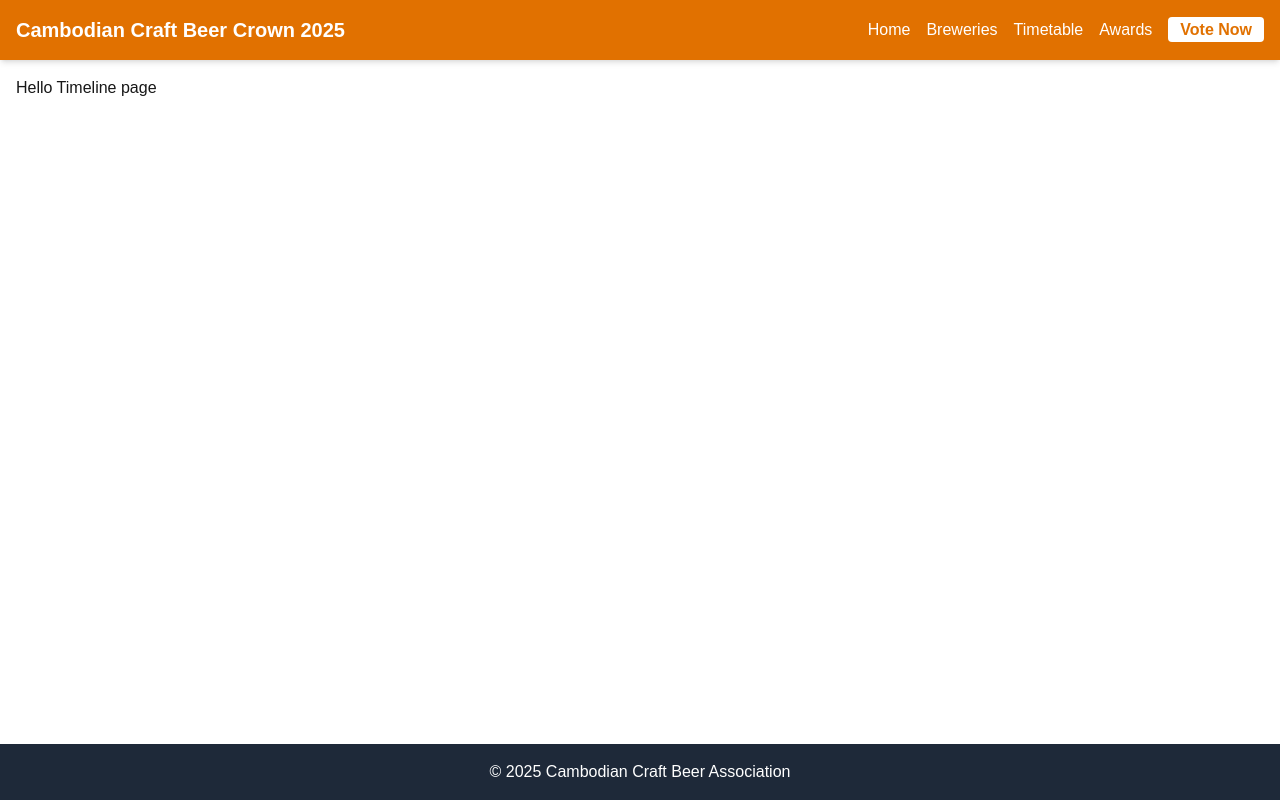
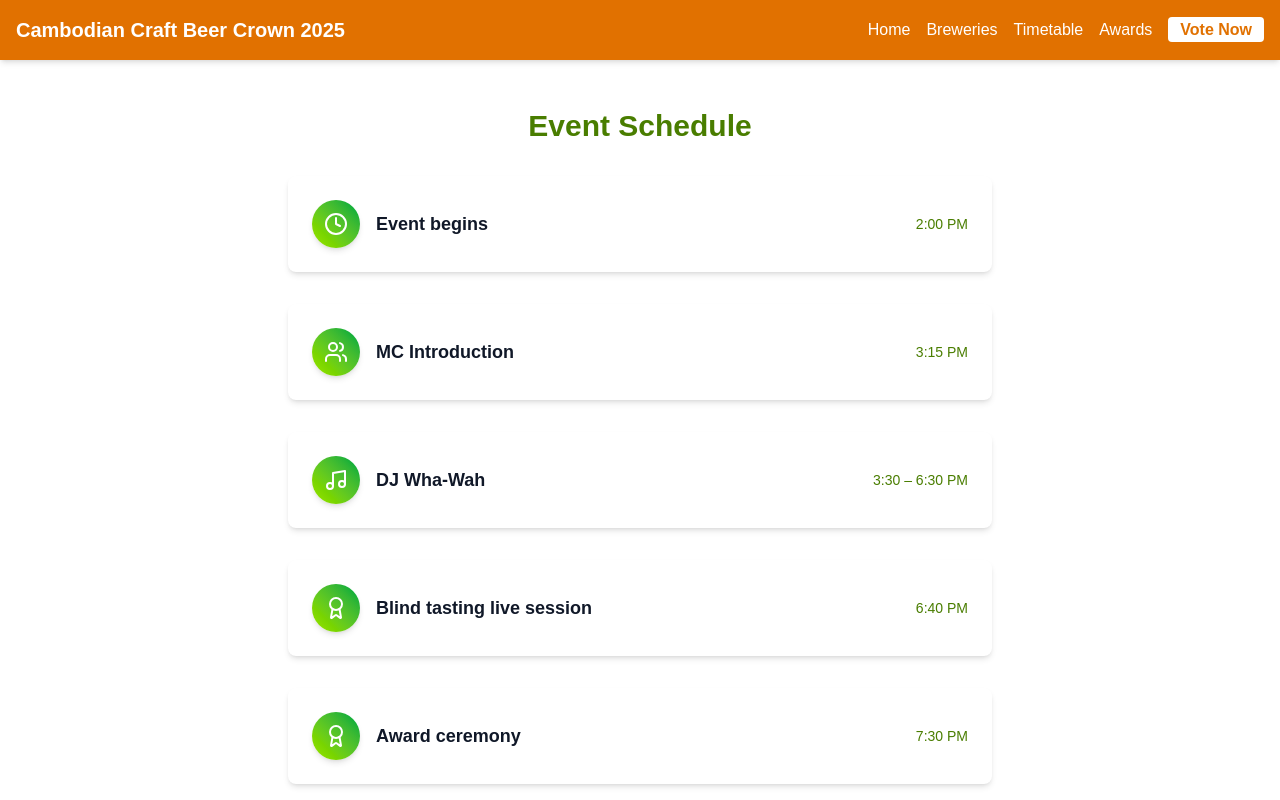
Before and after one commit to Celihong/hackathon_crown_beer, a Next.js app: page /timetable in a window 1280 px wide. Shown: the top 800 px of the page. Built offline with nearby package versions, Linux system fonts and the light colour scheme.

Commit message:
create-schedule

```diff
--- a/src/app/timetable/page.tsx
+++ b/src/app/timetable/page.tsx
@@ -1,11 +1,59 @@
+"use client";
+
 import React from "react";
+import { motion } from "framer-motion";
+import { Music, Clock, Award, Calendar, Users } from "lucide-react";
 
-const timetablePage = () => {
+export default function EventTimeTable() {
+  const items = [
+    { time: "2:00 PM", title: "Event begins", icon: Clock },
+    { time: "3:15 PM", title: "MC Introduction", icon: Users },
+    { time: "3:30 – 6:30 PM", title: "DJ Wha-Wah", icon: Music },
+    { time: "6:40 PM", title: "Blind tasting live session", icon: Award },
+    { time: "7:30 PM", title: "Award ceremony", icon: Award },
+    {
+      time: "8:30 – 11:00 PM",
+      title: "Live music by The Broken Cymbal",
+      icon: Music,
+    },
+    { time: "11:30 PM", title: "Event ends", icon: Calendar },
+  ];
+
   return (
-    <div>
-      <h1>Hello Timeline page</h1>
-    </div>
+    <section className="max-w-3xl mx-auto p-6 sm:p-8">
+      <h2 className="text-3xl font-extrabold mb-8 text-center text-lime-700">
+        Event Schedule
+      </h2>
+      <ol className="space-y-8">
+        {items.map((item, idx) => {
+          const Icon = item.icon;
+          return (
+            <motion.li
+              key={item.time + idx}
+              initial={{ opacity: 0, y: 10 }}
+              whileInView={{ opacity: 1, y: 0 }}
+              viewport={{ once: true }}
+              transition={{ duration: 0.4, delay: idx * 0.07 }}
+              className="flex items-center gap-4 bg-white shadow-md rounded-lg p-4 sm:p-6 hover:shadow-xl transition-shadow cursor-default"
+            >
+              {/* Icon box near text */}
+              <div className="flex items-center justify-center h-12 w-12 rounded-full bg-gradient-to-tr from-lime-400 to-green-600 text-white shadow-md flex-shrink-0">
+                <Icon className="h-6 w-6" />
+              </div>
+
+              {/* Text content */}
+              <div className="flex-1 flex justify-between items-center min-w-0">
+                <p className="text-lg font-semibold text-gray-900 truncate">
+                  {item.title}
+                </p>
+                <time className="ml-4 text-sm font-mono text-lime-700 whitespace-nowrap  ">
+                  {item.time}
+                </time>
+              </div>
+            </motion.li>
+          );
+        })}
+      </ol>
+    </section>
   );
-};
-
-export default timetablePage;
+}
--- a/src/components/Header.tsx
+++ b/src/components/Header.tsx
@@ -8,7 +8,7 @@ export default function Header() {
           Cambodian Craft Beer Crown 2025
         </Link>
         <nav className="space-x-4">
-          <Link href="/" className="hover:underline">
+          <Link href="/" className="hover:underline ">
             Home
           </Link>
           <Link href="/breweries" className="hover:underline">
```
Also changed, not shown: package.json (+8 -6 lines), 1 other file (tests, documents, lock files or other folders).
